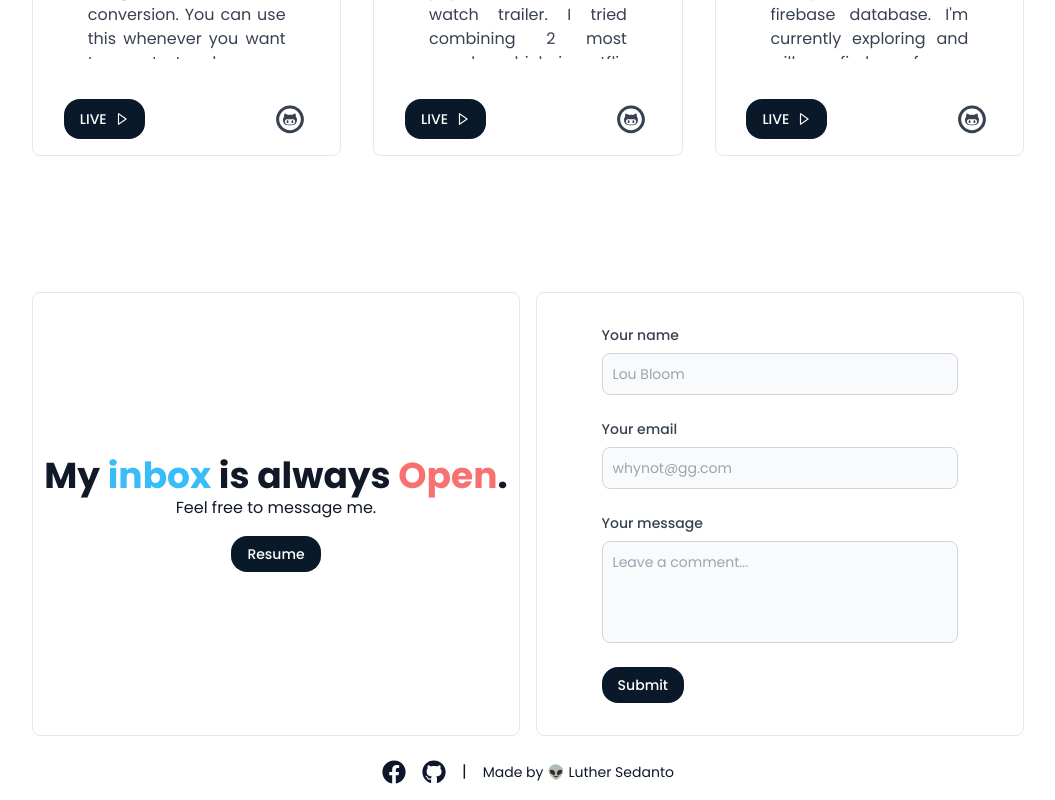
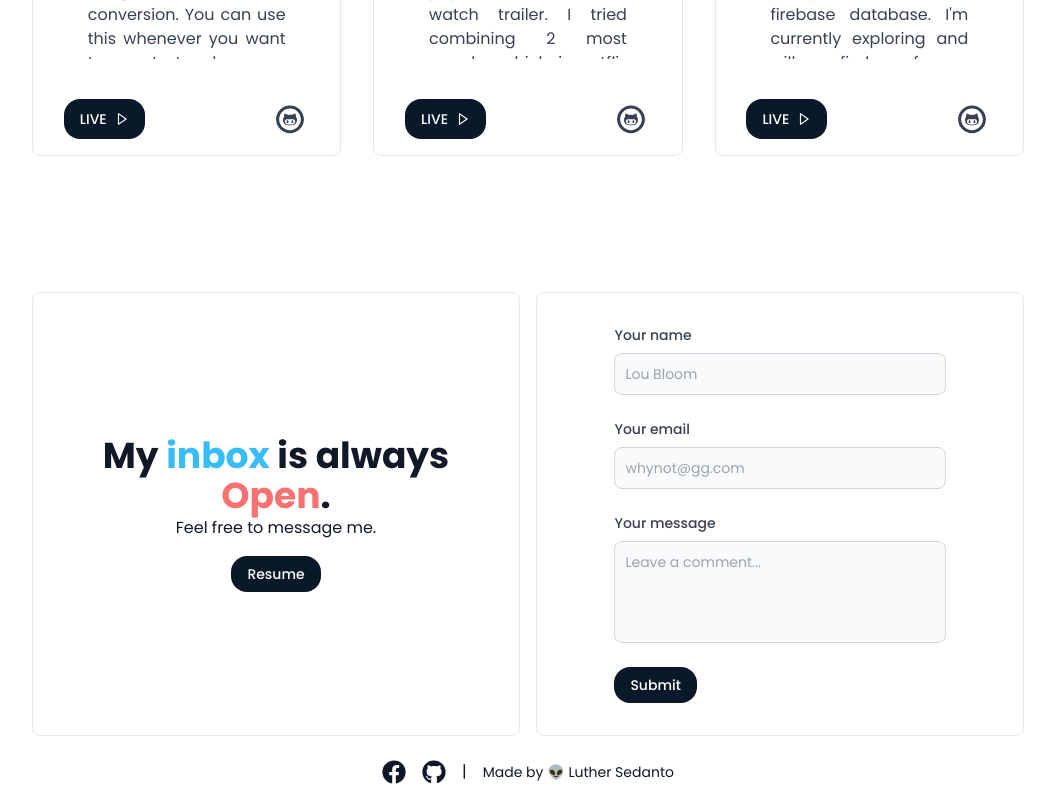
Before and after one commit to prdx1337/awesome, a React (Create React App) app: page / in a window 1280 px wide. Shown: the part 3249-4049 px from the top of the page, without its empty margins (112-1167 px from the left). Built offline with nearby package versions, Linux system fonts and the light colour scheme.

Commit message:
Update Contact.jsx

```diff
--- a/src/components/Contact.jsx
+++ b/src/components/Contact.jsx
@@ -6,7 +6,7 @@ const style = {
   container: `max-w-screen-lg mx-auto pt-12`,
   h1: `dark:text-white md:text-4xl text-2xl font-bold text-gray-900 text-center`,
   wrap: `flex flex-wrap gap-4 px-4 py-6 text-gray-900 dark:text-white`,
-  flex: `md:basis-[40%] basis-full flex flex-1 rounded-lg border dark:border-[#4B5563] items-center justify-center flex-col py-4`,
+  flex: `md:basis-[40%] basis-full flex flex-1 rounded-lg border dark:border-[#4B5563] items-center justify-center flex-col p-4`,
   button: `text-white mt-4 cursor-pointer inline-flex items-center py-2 px-4 text-sm font-medium text-center bg-[#0A1929] hover:text-[#64FFDA] rounded-2xl hover:scale-105 hover:rounded-none duration-200 ease-in-out`,
   footer: `flex justify-center items-center gap-4 pb-4 text-slate-900 dark:text-white`,
   icon: `w-6 h-6 cursor-pointer hover:text-[#64FFDA] duration-200 ease-in-out`,
```
